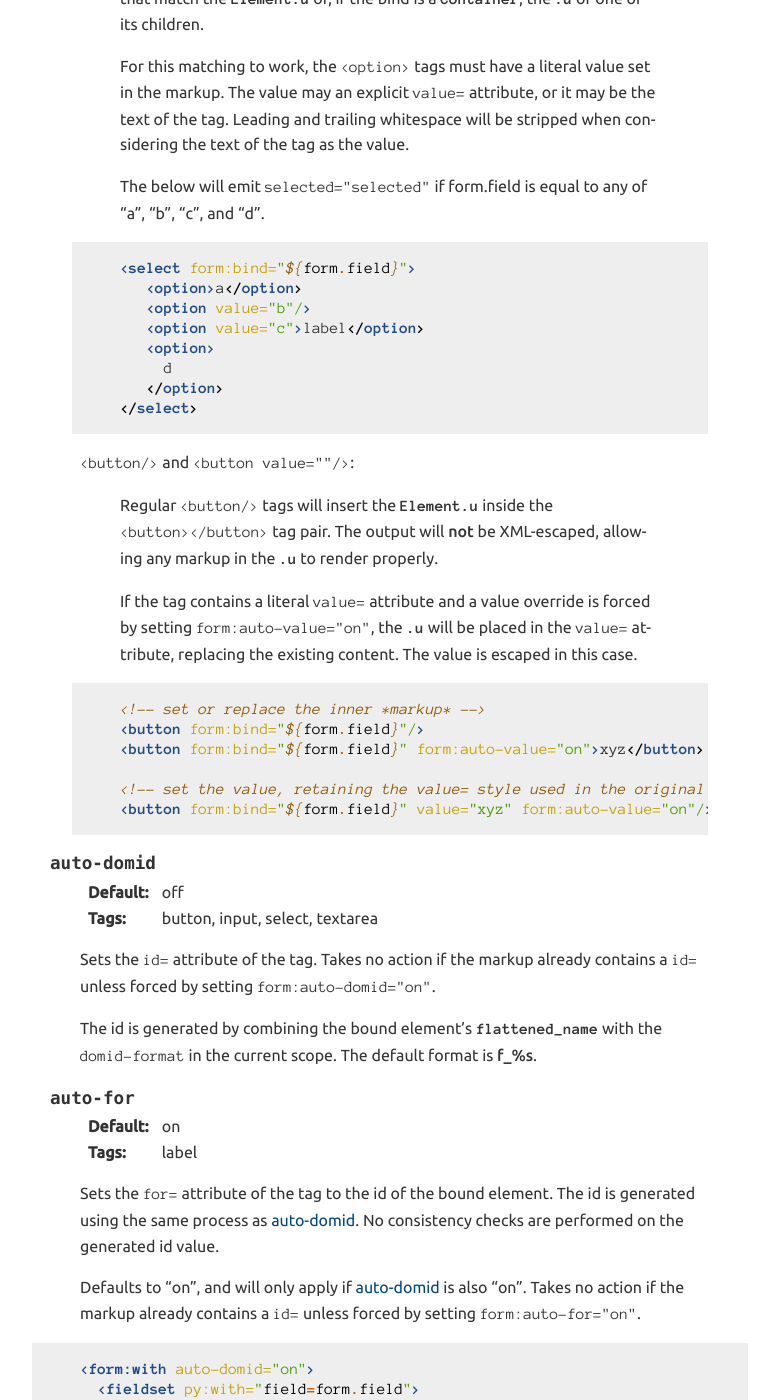
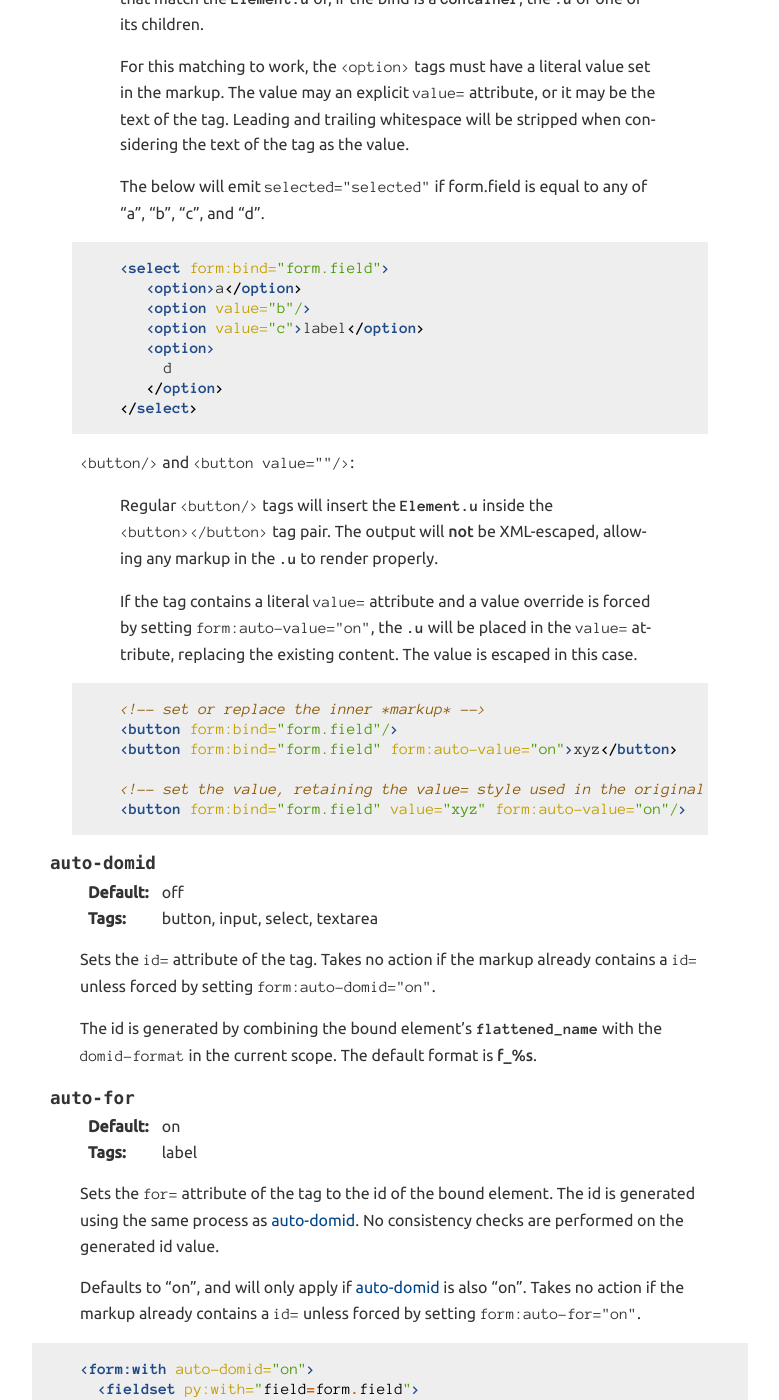
Before and after one commit to discorporate/flatland, a Sphinx documentation site: the page built from docs/markup.rst, in a window 1280 px wide and 1400 px high, scrolled down 7307 px. Shown: the whole window, without its empty margins (415-1194 px from the left). Built offline with Sphinx 7.4.7, drawn with Linux system fonts in a browser that asks for light colours; some of the changed text lies outside the part shown.

Commit message:
Fix wrong uses of form:bind in markup docs

```diff
--- a/docs/markup.rst
+++ b/docs/markup.rst
@@ -395,7 +395,7 @@ uses XML-friendly "-"-separated attribute names in markup.
 
      .. code-block:: html+genshi
 
-       <select form:bind="${form.field}">
+       <select form:bind="form.field">
           <option>a</option>
           <option value="b"/>
           <option value="c">label</option>
@@ -419,11 +419,11 @@ uses XML-friendly "-"-separated attribute names in markup.
      .. code-block:: html+genshi
 
        <!-- set or replace the inner *markup* -->
-       <button form:bind="${form.field}"/>
-       <button form:bind="${form.field}" form:auto-value="on">xyz</button>
+       <button form:bind="form.field"/>
+       <button form:bind="form.field" form:auto-value="on">xyz</button>
 
        <!-- set the value, retaining the value= style used in the original -->
-       <button form:bind="${form.field}" value="xyz" form:auto-value="on"/>
+       <button form:bind="form.field" value="xyz" form:auto-value="on"/>
 
 
 .. _auto-domid:
@@ -460,8 +460,8 @@ uses XML-friendly "-"-separated attribute names in markup.
 
      <form:with auto-domid="on">
        <fieldset py:with="field=form.field">
-         <label form:bind="${field}">${field.label.x}</label>
-         <input type="text" form:bind="${field}"/>
+         <label form:bind="field">${field.label.x}</label>
+         <input type="text" form:bind="field"/>
        </fieldset>
      </form:with>
 
@@ -487,10 +487,10 @@ uses XML-friendly "-"-separated attribute names in markup.
 
      <form:with auto-tabindex="on" tabindex="1">
        <!-- assigns tabindex="1" -->
-       <input type="text" form:bind="${form.field}"/>
+       <input type="text" form:bind="form.field"/>
 
        <!-- leaves existing tabindex in place -->
-       <input type="text" tabindex="-1" form:bind="${form.field}"/>
+       <input type="text" tabindex="-1" form:bind="form.field"/>
 
        <!-- assigns tabindex="2" -->
        <a href="#" form:auto-tabindex="on"/>
```
